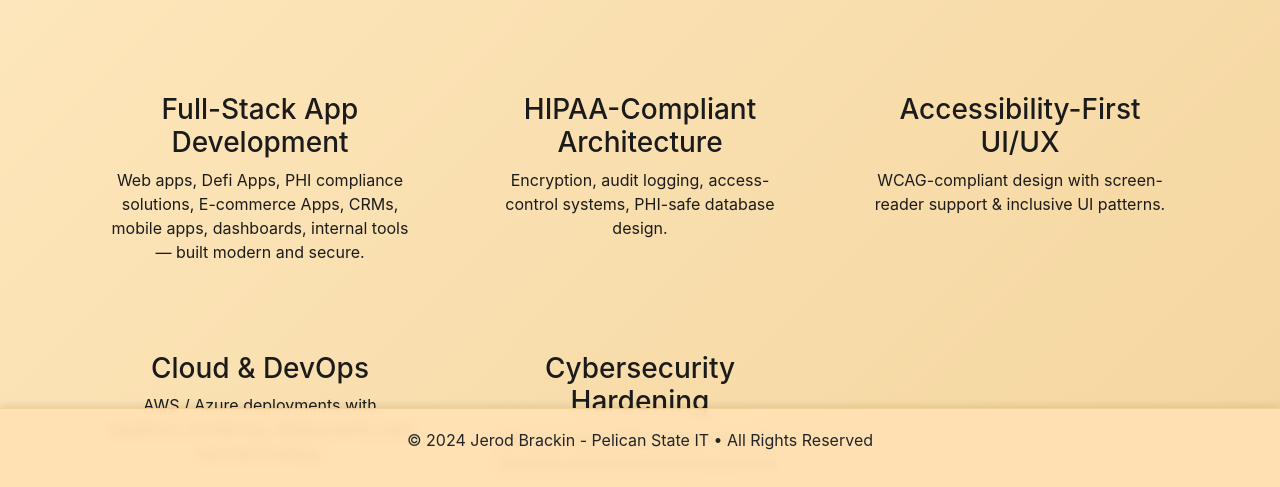
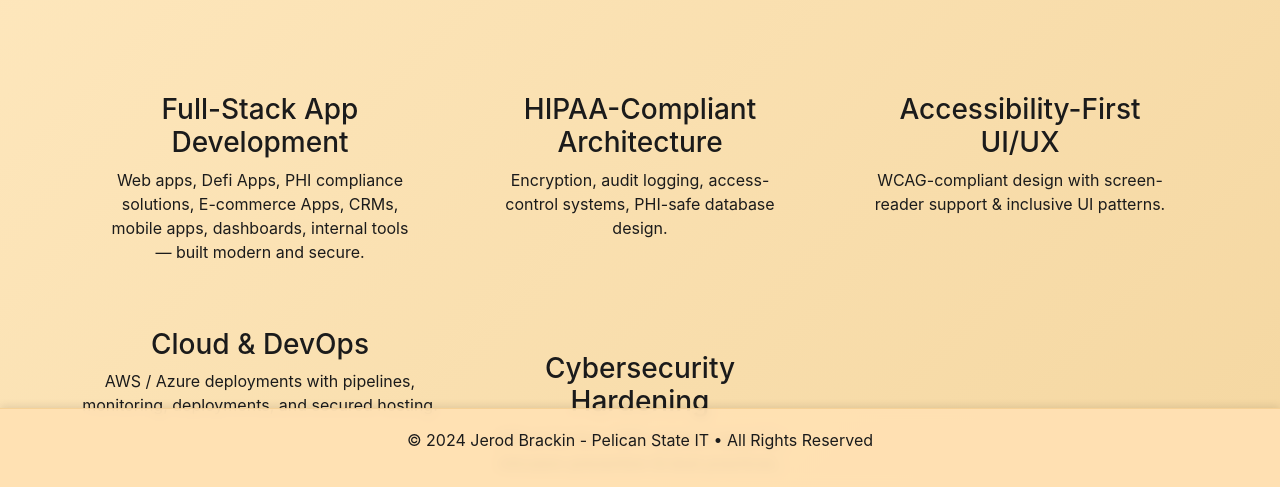
Before and after one commit to jerodpbrackin-design/Codex-Week3-DayOne-CSS-BOOTSTRAP-HTML, a website: page services.html in a window 1280 px wide. Shown: the part 313-800 px from the top of the page. Drawn offline with nearby package versions, Linux system fonts and the light colour scheme.

Commit message:
nitpick:\ look and feel getting there

```diff
--- a/services.html
+++ b/services.html
@@ -74,7 +74,7 @@
           </div>
 
           <div class="col-md-4">
-            <div class="service-card p-4">
+            <div class="service-card">
               <h3>Cloud & DevOps</h3>
               <p>
                 AWS / Azure deployments with pipelines, monitoring, deployments,
@@ -94,7 +94,6 @@
           </div>
         </div>
       </section>
-    </div>
 
       <!-- FOOTER -->
       <footer class="site-footer">
@@ -102,5 +101,6 @@
           <p>© 2024 Jerod Brackin - Pelican State IT • All Rights Reserved</p>
         </div>
       </footer>
+    </div>
   </body>
 </html>
--- a/style.css
+++ b/style.css
@@ -3,9 +3,6 @@ body {
   height: 100%;
   margin: 0;
   padding: 0;
-
-  display: flex;
-  flex-direction: column;
   font-family: 'Inter', sans-serif;
 }
 
@@ -24,7 +21,7 @@ body {
   color: var(--text-dark);
   padding-top: 0;
   flex: 1;
-  padding-bottom: 80px;
+  /* REMOVE this: padding-bottom: 80px; */
 }
 
 /* Navbar */
@@ -59,6 +56,7 @@ body {
   align-items: center;
   justify-content: center;
 }
+
 #logo-container img {
   width: 60px;
   height: auto;
@@ -117,24 +115,16 @@ body {
 
 /* Footer */
 .site-footer {
-  position: fixed;
+  position: sticky;
   bottom: 0;
-  left: 0;
-
   width: 100%;
-  background: rgba(255, 225, 180, 0.92); /* same tone as navbar */
+  background: rgba(255, 225, 180, 0.92);
   backdrop-filter: blur(6px);
   padding: 1.2rem 0;
-
   border-top: 1px solid rgba(217, 164, 65, 0.25);
   box-shadow: 0 -2px 8px rgba(0, 0, 0, 0.1);
+}
 
-  display: flex;
-  justify-content: center;
-  align-items: center;
-
-  z-index: 999; /* keeps it above content */
-}
 .footer-content {
   display: flex;
   flex-direction: column;
```
Also changed, not shown: about.html (+2 -1 lines). Lines whose indentation alone changed are shown as unchanged.
